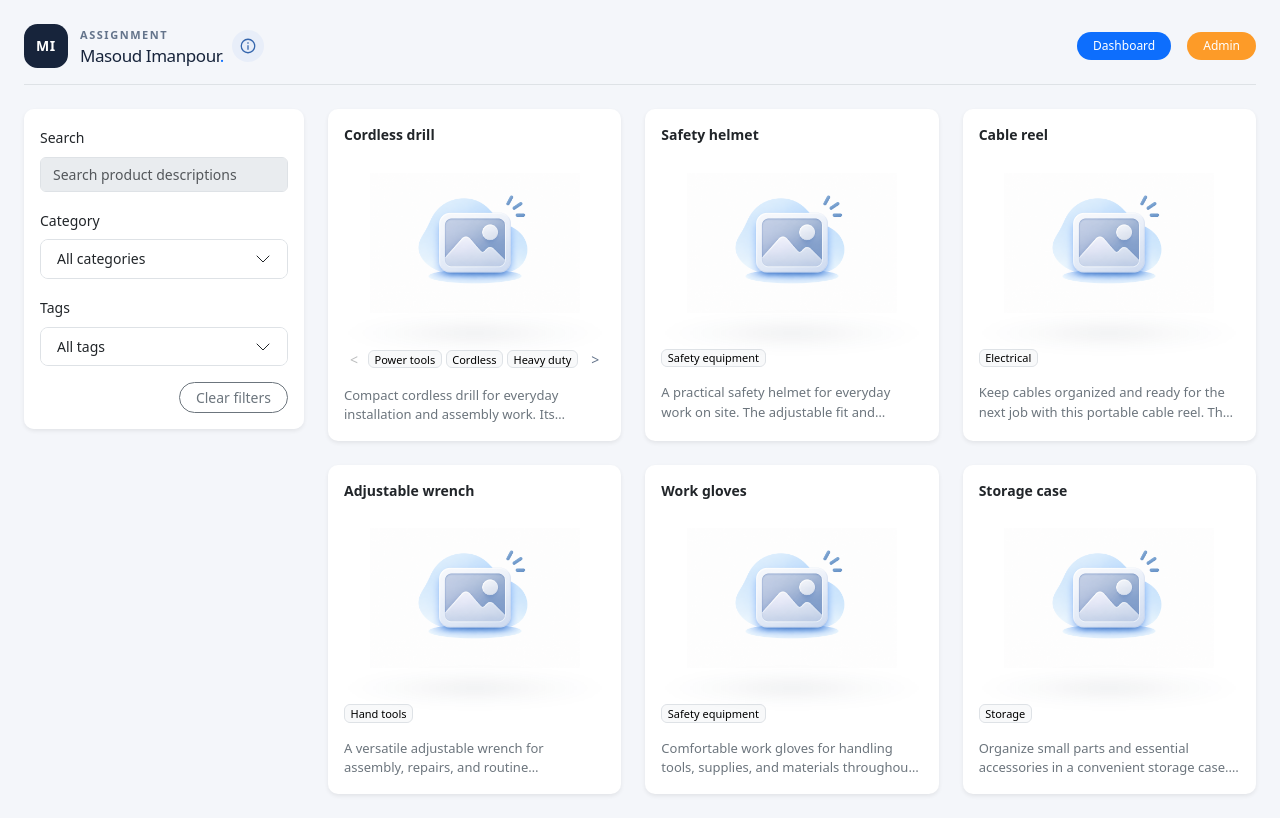
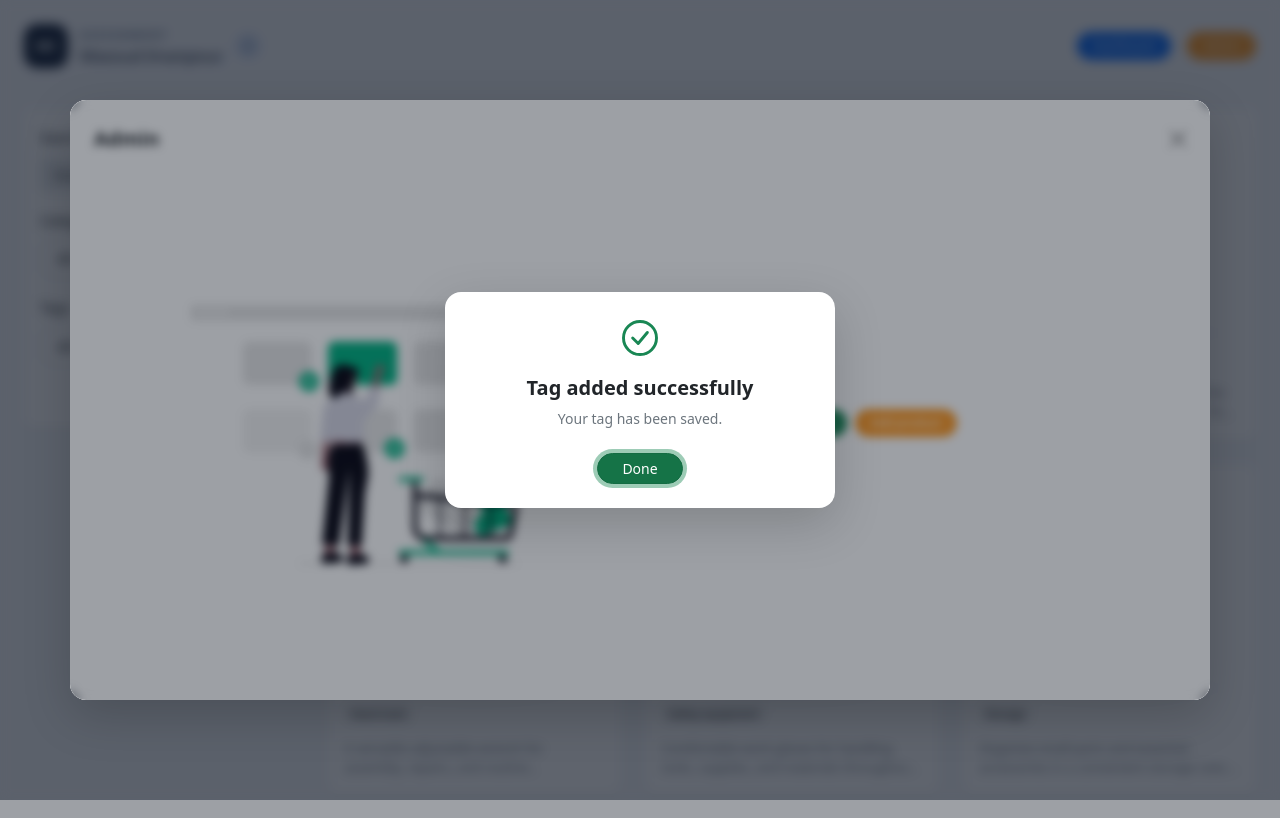
Before and after one commit to masoudimp/DJango, a Django app: page / in a window 1280 px wide. Run offline with Django 5.2, Linux system fonts and the light colour scheme; tables that the repository leaves empty hold one stand-in row (values such as "Sample post"); one stand-in notice (Sample message) is shown; some libraries are stand-ins or nearby versions.

Commit message:
Create Tags

```diff
--- a/products/static/products/dashboard.js
+++ b/products/static/products/dashboard.js
@@ -4,7 +4,7 @@ document.getElementById("upload-product-image").addEventListener("click", () =>
 productImageInput.addEventListener("change", () => {
     document.getElementById("product-image-name").textContent = productImageInput.files[0]?.name || "";
 });
-document.querySelectorAll(".admin-demo-form").forEach((form) => {
+document.querySelectorAll('.admin-demo-form:not(#create-tag-form)').forEach((form) => {
     form.addEventListener("submit", (event) => {
         event.preventDefault();
         const category = form.querySelector('input[name="category"]');
@@ -355,7 +355,9 @@ const addSuccess = document.getElementById("add-success");
 const doneAdding = document.getElementById("close-add-success");
 let successPreviousFocus = null;
 let successClosing = false;
-function showAddSuccess(form) {
+function showAddSuccess(form, saved = false) {
+    document.getElementById("add-success-note").textContent = saved
+        ? "Your tag has been saved." : "Preview only — no data has been saved.";
     const entity = form.getAttribute("aria-label").replace("Add ", "");
     document.getElementById("add-success-title").textContent = `${entity[0].toUpperCase()}${entity.slice(1)} added successfully`;
     successPreviousFocus = document.activeElement;
@@ -401,3 +403,16 @@ addSuccess.addEventListener("keydown", (event) => {
     panel.querySelector('[data-category=""]').click();
     panel.querySelector("#clear-tags").click();
 });
+
+// A normal Django form POST reloads this page with success or validation errors.
+if (document.getElementById("tag-saved") || document.getElementById("tag-invalid")) {
+    adminModalElement.addEventListener("shown.bs.modal", () => {
+        if (document.getElementById("tag-saved")) {
+            showAddSuccess(document.getElementById("create-tag-form"), true);
+        } else {
+            bootstrap.Collapse.getOrCreateInstance(document.getElementById("add-tag-panel"), { toggle: false }).show();
+            document.getElementById("new-tag-title").focus();
+        }
+    }, { once: true });
+    bootstrap.Modal.getOrCreateInstance(adminModalElement).show();
+}
--- a/products/templates/products/dashboard.html
+++ b/products/templates/products/dashboard.html
@@ -5,6 +5,10 @@
 <link rel="stylesheet" href="{% static 'products/dashboard.css' %}">
 {% endblock %}
 {% block content %}
+{% for message in messages %}
+    <span id="tag-saved" hidden>{{ message }}</span>
+{% endfor %}
+{% if tag_form %}<span id="tag-invalid" hidden></span>{% endif %}
 <header class="d-flex align-items-center justify-content-between gap-3 border-bottom pb-3 mb-4">
     <div class="d-flex align-items-center gap-2">
     <a href="{% url 'products:dashboard' %}" class="brand text-decoration-none">
@@ -116,12 +120,13 @@
                             </form>
                         </div>
                         <div id="add-tag-panel" class="collapse" data-bs-parent="#admin-forms">
-                            <form class="admin-demo-form pb-3" aria-label="Add tag">
+                            <form id="create-tag-form" class="admin-demo-form pb-3" aria-label="Add tag" method="post" action="{% url 'products:create_tag' %}">
+                                {% csrf_token %}
                                 <h3 class="fs-6 mb-3">Add tag</h3>
                                 <label for="new-tag-title" class="form-label small">Title</label>
-                                <input id="new-tag-title" class="form-control form-control-sm mb-3" maxlength="100" required>
+                                <input id="new-tag-title" name="title" value="{{ tag_form.title.value|default_if_none:'' }}" class="form-control form-control-sm mb-3" maxlength="100" aria-describedby="tag-form-status" required>
                                 <button type="submit" class="btn btn-success btn-sm rounded-pill px-3">Add tag</button>
-                                <p class="admin-form-status small text-secondary mt-2 mb-0" role="status"></p>
+                                <div id="tag-form-status" class="admin-form-status small text-danger mt-2 mb-0" role="status">{{ tag_form.title.errors }}</div>
                             </form>
                         </div>
                         <div id="add-product-panel" class="collapse" data-bs-parent="#admin-forms">
--- a/products/urls.py
+++ b/products/urls.py
@@ -6,4 +6,5 @@ app_name = "products"
 
 urlpatterns = [
     path("", views.dashboard, name="dashboard"),
+    path("tags/create/", views.create_tag, name="create_tag"),
 ]
--- a/products/views.py
+++ b/products/views.py
@@ -1,7 +1,28 @@
-from django.shortcuts import render
+from django.shortcuts import redirect, render
+from django.contrib import messages
+from django.db import IntegrityError, transaction
+from django.views.decorators.http import require_POST
+
+from .forms import TagForm
+from .models import Tag
 
 
-def dashboard(request):
+@require_POST
+def create_tag(request):
+    form = TagForm(request.POST)
+    if form.is_valid():
+        try:
+            with transaction.atomic():
+                tag = form.save()
+        except IntegrityError:
+            form.add_error("title", "A tag with this title already exists.")
+        else:
+            messages.success(request, "Tag added successfully")
+            return redirect("products:dashboard")
+    return dashboard(request, tag_form=form)
+
+
+def dashboard(request, tag_form=None):
     products = [
         {"title": "Cordless drill", "category": "Power tools", "description": "Compact cordless drill for everyday installation and assembly work. Its comfortable grip and adjustable speed help with precise drilling, while the lightweight design makes it easy to carry between jobs.", "image": None, "tags": ["Cordless", "Heavy duty", "Professional", "Compact"]},
         {"title": "Safety helmet", "category": "Safety equipment", "description": "A practical safety helmet for everyday work on site. The adjustable fit and comfortable interior make it suitable for extended use, with a lightweight shell that is easy to store alongside other protective equipment.", "image": None},
@@ -10,8 +31,9 @@ def dashboard(request):
         {"title": "Work gloves", "category": "Safety equipment", "description": "Comfortable work gloves for handling tools, supplies, and materials throughout the day. Their flexible construction supports a secure grip and freedom of movement, making them a useful addition to an everyday work kit.", "image": None},
         {"title": "Storage case", "category": "Storage", "description": "Organize small parts and essential accessories in a convenient storage case. Separate compartments keep items easy to find, while the compact design fits neatly on a shelf or travels with the rest of your equipment.", "image": None},
     ]
-    demo_tags = [
-        "Cordless", "Heavy duty", "Portable", "Indoor", "Outdoor",
-        "Reusable", "Lightweight", "Professional", "Compact", "Essential",
-    ]
-    return render(request, "products/dashboard.html", {"products": products, "demo_tags": demo_tags})
+    demo_tags = list(Tag.objects.order_by("title").values_list("title", flat=True))
+    return render(request, "products/dashboard.html", {
+        "products": products,
+        "demo_tags": demo_tags,
+        "tag_form": tag_form,
+    }, status=400 if tag_form is not None else 200)
```
Also changed, not shown: docs/decisions.md (+20 -0 lines), products/forms.py (added, +9 -0 lines), products/tests.py (added, +36 -0 lines), README.md.
